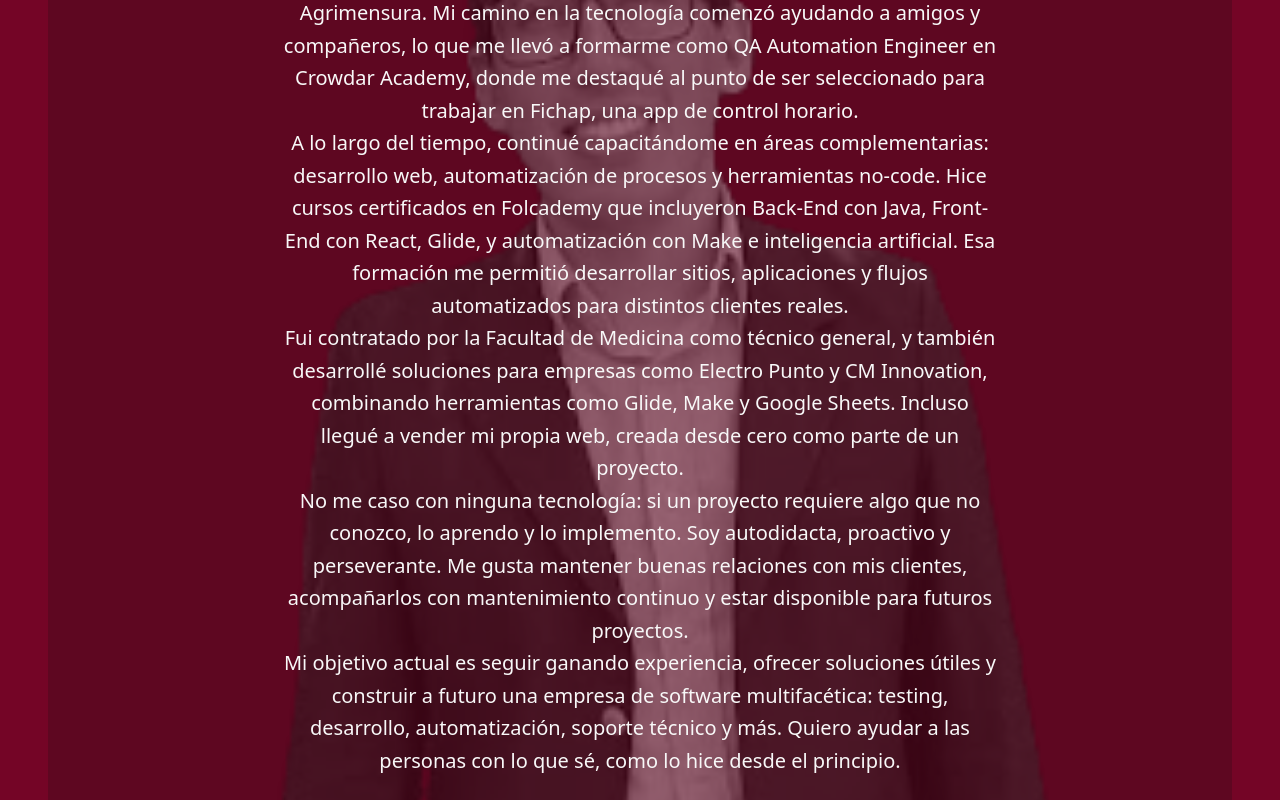
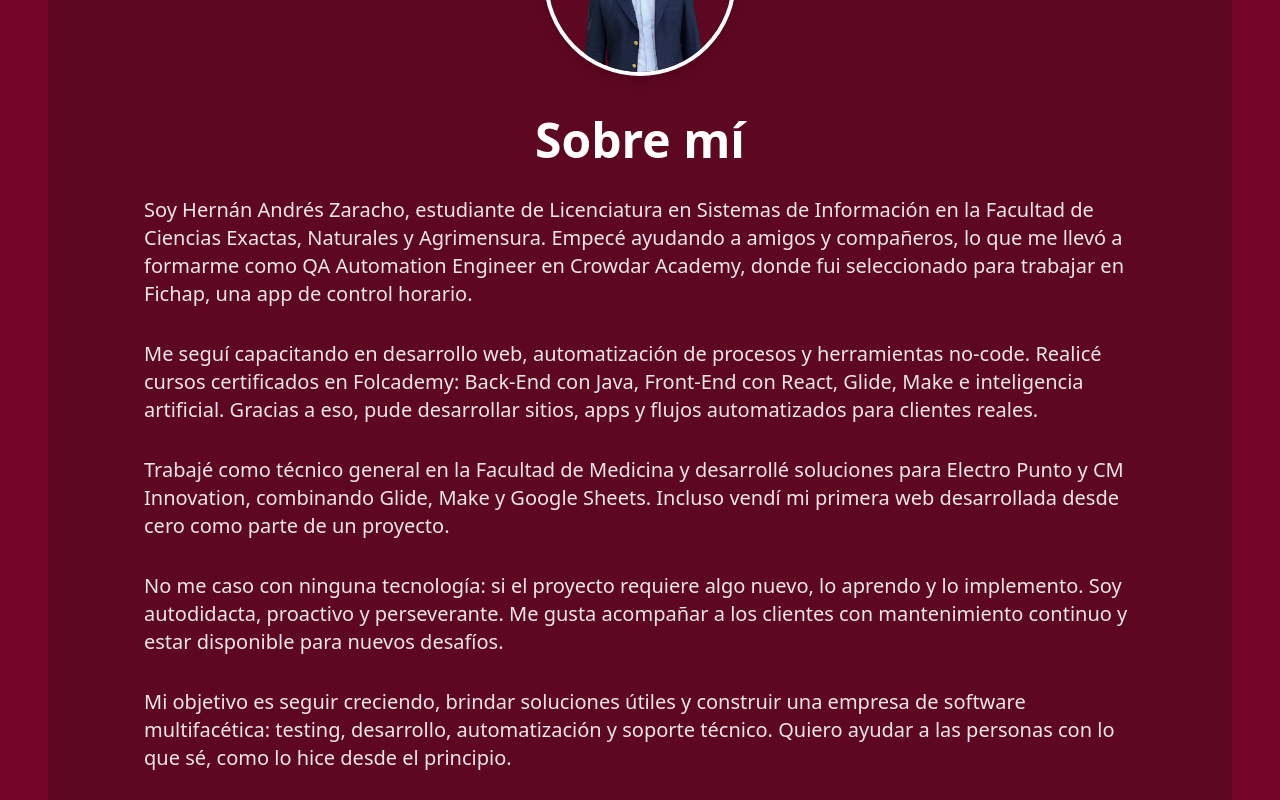
Before and after one commit to HernanAndresZaracho/Portfolio-Eich, a React (Vite) app: page /sobre-mi in a window 1280 px wide. Shown: the part 340-1140 px from the top of the page. Built offline with nearby package versions, Linux system fonts and the light colour scheme.

Commit message:
Actualizaciones visuales y de contenido (Footer, Clientes, Contacto, Home, SobreMi)

```diff
--- a/src/components/Footer.jsx
+++ b/src/components/Footer.jsx
@@ -7,7 +7,7 @@
       <div className="container mx-auto px-4 text-center flex flex-col items-center gap-6">
         {/* Logo */}
         <Link to="/" className="text-2xl font-bold">
-          StartApp
+          Eich Enterprise
         </Link>
 
         {/* Redes sociales */}
@@ -43,7 +43,8 @@
 
         {/* Texto legal */}
         <p className="text-sm text-white/70">
-          © {new Date().getFullYear()} StartApp. Todos los derechos reservados.
+          © {new Date().getFullYear()} Eich Enterprise. Todos los derechos
+          reservados.
         </p>
       </div>
     </footer>
--- a/src/pages/Clientes.jsx
+++ b/src/pages/Clientes.jsx
@@ -1,8 +1,8 @@
 const clientes = [
   {
-    nombre: "Facultad de Medicina",
-    logo: "https://med.unne.edu.ar/wp-content/uploads/2022/10/Logo_MED_PNG.png",
-    url: "https://med.unne.edu.ar", // sitio oficial real
+    nombre: "Fichap",
+    logo: "https://cdn.prod.website-files.com/66dea030b1b34fdbc17288af/66e13195be3bdc683f4c1178_BrandLogo.svg",
+    url: "https://www.fichap.com/",
   },
   {
     nombre: "Electro Punto",
@@ -13,6 +13,11 @@
     nombre: "CM Innovation",
     logo: "https://cminnovation.com.ar/wp-content/uploads/2022/09/cropped-LOGO-FC-165x106.png",
     url: "https://cminnovation.com.ar/",
+  },
+  {
+    nombre: "Facultad de Medicina",
+    logo: "https://med.unne.edu.ar/wp-content/uploads/2022/10/Logo_MED_PNG.png",
+    url: "https://med.unne.edu.ar",
   },
   {
     nombre: "Tucuman Shopping",
@@ -36,7 +41,7 @@
       </div>
 
       {/* Logos */}
-      <div className="grid grid-cols-1 sm:grid-cols-2 md:grid-cols-4 gap-10 max-w-6xl mx-auto">
+      <div className="grid grid-cols-1 sm:grid-cols-2 md:grid-cols-3 lg:grid-cols-4 gap-10 max-w-6xl mx-auto">
         {clientes.map(({ nombre, logo, url }) => (
           <a
             key={nombre}
--- a/src/pages/Contacto.jsx
+++ b/src/pages/Contacto.jsx
@@ -51,7 +51,7 @@
         escribime a{" "}
         <a
           href="mailto:hernanandreszaracho@gmail.com"
-          className="underline hover:text-[#f8f8f8]"
+          className="underline hover:text-[#f8f8f8] break-words"
         >
           hernanandreszaracho@gmail.com
         </a>
--- a/src/pages/Home.jsx
+++ b/src/pages/Home.jsx
@@ -64,7 +64,7 @@
   return (
     <div className="text-white overflow-hidden bg-[#5e0721]">
       {/* HERO SECTION */}
-      <section className="relative w-full h-[85vh] flex items-center justify-center">
+      <section className="relative w-full min-h-[95vh] flex items-center justify-center py-16">
         {/* Imagen de fondo */}
         <img
           src={hernanProfile}
@@ -128,7 +128,7 @@
           {proyectos.map(({ nombre, descripcion, imagen }) => (
             <div
               key={nombre}
-              className="bg-[#5e0721] rounded-xl overflow-hidden border-2 shadow-md hover:shadow-lg transition cursor-pointer"
+              className="bg-[#f8f8f8] text-[#5e0721] rounded-xl overflow-hidden border-2 shadow-md hover:shadow-lg transition cursor-pointer"
             >
               <img
                 src={imagen}
--- a/src/pages/SobreMi.jsx
+++ b/src/pages/SobreMi.jsx
@@ -1,56 +1,58 @@
-import hernanProfile from "../assets/hernan-profile.png"; // O la ruta que uses para tu foto
+import hernanProfile from "../assets/hernan-profile.png"; // Podés cambiar o quitar la imagen si preferís
 
 const SobreMi = () => {
   return (
-    <section className="relative w-full min-h-[85vh] flex items-center justify-center bg-[#5e0721] overflow-hidden">
-      {/* Imagen de fondo */}
+    <section className="bg-[#5e0721] text-white py-20 px-6 md:px-24">
+      <div className="max-w-5xl mx-auto text-center">
+        {/* Imagen tipo avatar (opcional) */}
+        <div className="mb-10 flex justify-center">
           <img
             src={hernanProfile}
             alt="Hernán Andres Zaracho"
-        className="absolute inset-0 w-full h-full object-cover opacity-40"
-        style={{ filter: "grayscale(100%)" }}
+            className="w-36 h-36 md:w-48 md:h-48 rounded-full object-cover border-4 border-white shadow-lg"
           />
+        </div>
 
-      {/* Contenido encima */}
-      <div className="relative z-10 text-[#f8f8f8] text-center px-6 max-w-3xl py-12">
         <h1 className="text-4xl md:text-5xl font-bold mb-8">Sobre mí</h1>
-        <p className="text-lg md:text-xl leading-relaxed">
-          Soy Hernán Andrés Zaracho, estudiante de la carrera Licenciatura en
-          Sistemas de Información en la Facultad de Ciencias Exactas, Naturales
-          y Agrimensura. Mi camino en la tecnología comenzó ayudando a amigos y
-          compañeros, lo que me llevó a formarme como QA Automation Engineer en
-          Crowdar Academy, donde me destaqué al punto de ser seleccionado para
-          trabajar en Fichap, una app de control horario.
+
+        <div className="space-y-8 text-lg md:text-xl text-white/90 text-left">
+          <p>
+            Soy Hernán Andrés Zaracho, estudiante de Licenciatura en Sistemas de
+            Información en la Facultad de Ciencias Exactas, Naturales y
+            Agrimensura. Empecé ayudando a amigos y compañeros, lo que me llevó
+            a formarme como QA Automation Engineer en Crowdar Academy, donde fui
+            seleccionado para trabajar en Fichap, una app de control horario.
           </p>
-        <p className="text-lg md:text-xl leading-relaxed">
-          A lo largo del tiempo, continué capacitándome en áreas
-          complementarias: desarrollo web, automatización de procesos y
-          herramientas no-code. Hice cursos certificados en Folcademy que
-          incluyeron Back-End con Java, Front-End con React, Glide, y
-          automatización con Make e inteligencia artificial. Esa formación me
-          permitió desarrollar sitios, aplicaciones y flujos automatizados para
-          distintos clientes reales.
+
+          <p>
+            Me seguí capacitando en desarrollo web, automatización de procesos y
+            herramientas no-code. Realicé cursos certificados en Folcademy:
+            Back-End con Java, Front-End con React, Glide, Make e inteligencia
+            artificial. Gracias a eso, pude desarrollar sitios, apps y flujos
+            automatizados para clientes reales.
           </p>
-        <p className="text-lg md:text-xl leading-relaxed">
-          Fui contratado por la Facultad de Medicina como técnico general, y
-          también desarrollé soluciones para empresas como Electro Punto y CM
-          Innovation, combinando herramientas como Glide, Make y Google Sheets.
-          Incluso llegué a vender mi propia web, creada desde cero como parte de
-          un proyecto.
+
+          <p>
+            Trabajé como técnico general en la Facultad de Medicina y desarrollé
+            soluciones para Electro Punto y CM Innovation, combinando Glide,
+            Make y Google Sheets. Incluso vendí mi primera web desarrollada
+            desde cero como parte de un proyecto.
           </p>
-        <p className="text-lg md:text-xl leading-relaxed">
-          No me caso con ninguna tecnología: si un proyecto requiere algo que no
-          conozco, lo aprendo y lo implemento. Soy autodidacta, proactivo y
-          perseverante. Me gusta mantener buenas relaciones con mis clientes,
-          acompañarlos con mantenimiento continuo y estar disponible para
-          futuros proyectos.
+
+          <p>
+            No me caso con ninguna tecnología: si el proyecto requiere algo
+            nuevo, lo aprendo y lo implemento. Soy autodidacta, proactivo y
+            perseverante. Me gusta acompañar a los clientes con mantenimiento
+            continuo y estar disponible para nuevos desafíos.
           </p>
-        <p className="text-lg md:text-xl leading-relaxed">
-          Mi objetivo actual es seguir ganando experiencia, ofrecer soluciones
-          útiles y construir a futuro una empresa de software multifacética:
-          testing, desarrollo, automatización, soporte técnico y más. Quiero
-          ayudar a las personas con lo que sé, como lo hice desde el principio.
+
+          <p>
+            Mi objetivo es seguir creciendo, brindar soluciones útiles y
+            construir una empresa de software multifacética: testing,
+            desarrollo, automatización y soporte técnico. Quiero ayudar a las
+            personas con lo que sé, como lo hice desde el principio.
           </p>
+        </div>
       </div>
     </section>
   );
```
Lines whose indentation alone changed are shown as unchanged.
